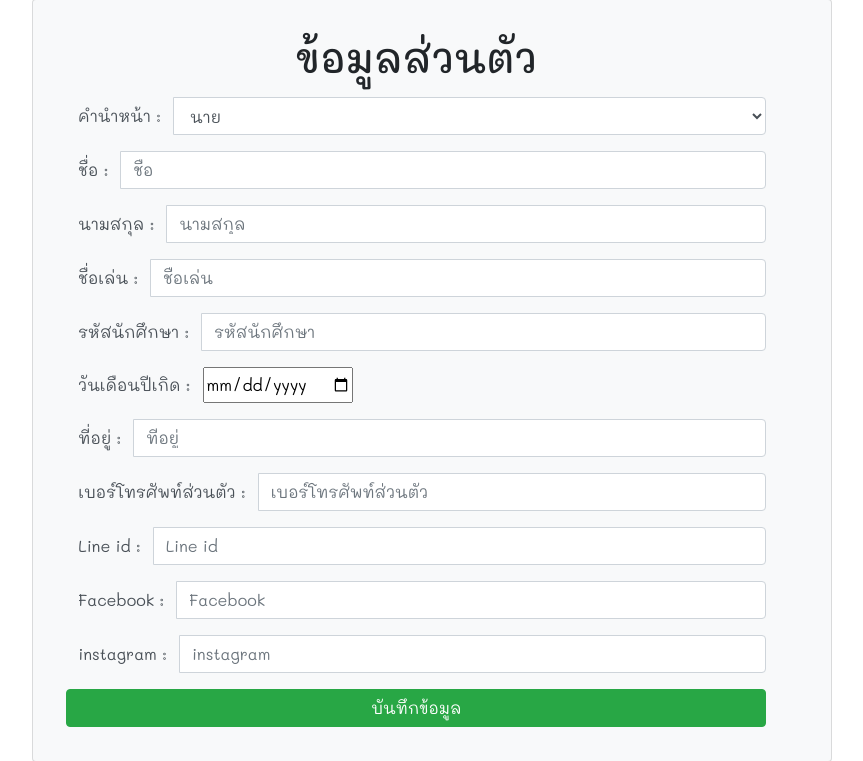
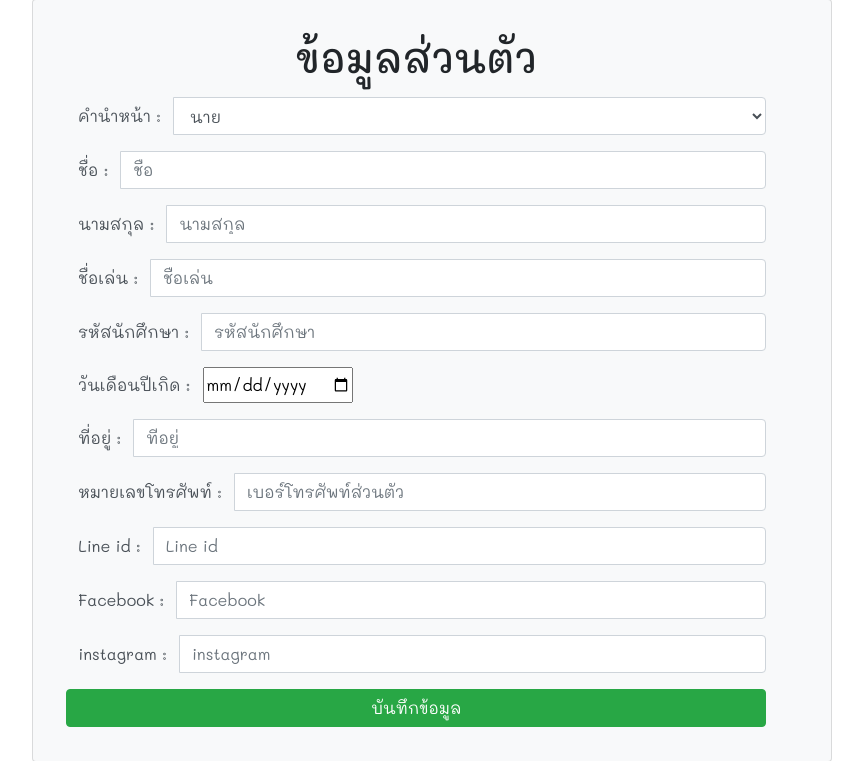
Before and after one commit to KMITL-PreElec9/Website, a Django app: page /accounts/userprofile/ in a window 1280 px wide. Shown: the part 112-873 px from the top of the page, without its empty margins (208-1071 px from the left). Run offline with Django 3.2, Linux system fonts and the light colour scheme; the visitor is signed in with stand-in values (Sample User, id 1); data comes from the database, SQL or seed files in the repository; some libraries are stand-ins or nearby versions.

Commit message:
no message

```diff
--- a/EEWeb/site_auth/templates/profile/userprofile.html
+++ b/EEWeb/site_auth/templates/profile/userprofile.html
@@ -100,7 +100,7 @@ ul li{
 
       <div class="form-group input-group">
           <span class="input-group-text" style="background-color: transparent;border: none;">
-            <label for="id_surname" style="margin: auto; ">เบอร์โทรศัพท์ส่วนตัว :</label> </span>
+            <label for="id_surname" style="margin: auto; ">หมายเลขโทรศัพท์ :</label> </span>
               {{ form.self_telephone_num.errors }}
               {{ form.self_telephone_num }}
       </div>
```
